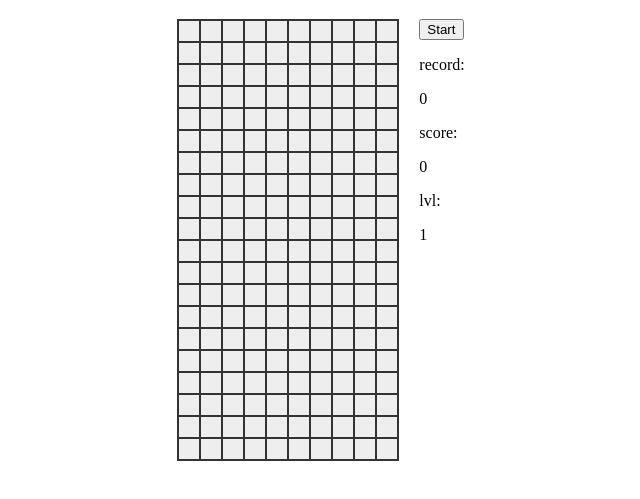
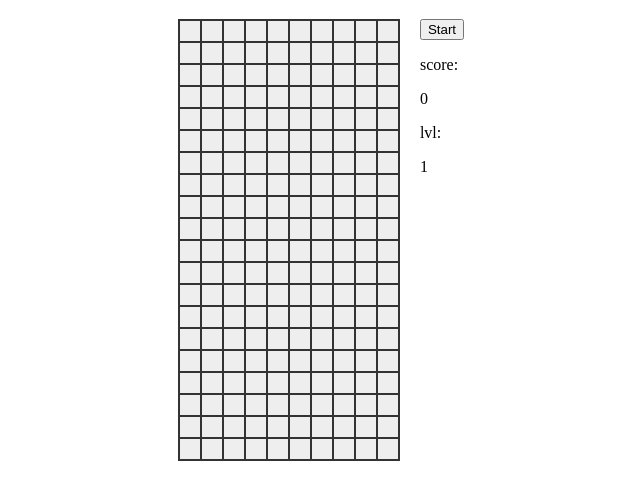
Before and after one commit to AlanOwl/race-frontend, a website with bundled scripts: page web-gui/index.html in a window 1280 px wide. Shown: the part 69-568 px from the top of the page, without its empty margins (319-959 px from the left). Built offline with nearby package versions, Linux system fonts and the light colour scheme.

Commit message:
Add files via upload

```diff
--- a/web-gui/game.js
+++ b/web-gui/game.js
@@ -8,7 +8,6 @@ applyRootStyles(rootStyles);
 const gameBoard = new GameBoard(document.querySelector('#game-board'));
 const btnStart = document.querySelector('.button-start')
 let score = document.querySelector('.score')
-let record = document.querySelector('.record')
 let lvl = document.querySelector('.lvl')
 let dataScore = 0
 let dataLvl = 0
@@ -49,17 +48,6 @@ const timerResponce = async () => {
 			dataLvl += 1
 			fetch(`${baseURL}/api/config/lvl`)
 		}
-		// if (dataScore > dataForRecord) {
-		// 	const res = await fetch(`${baseURL}/api/config/record`, {
-		// 		method: 'POST',
-		// 		headers: {
-		// 			'Content-Type': 'application/json',
-		// 		},
-		// 		body: JSON.stringify({ points: dataScore }),
-		// 	})
-		// 	const newDataForRecord = await res.json()
-		// 	record.innerHTML = newDataForRecord
-		// }
 	}, 1000)
 
 }
@@ -85,15 +73,6 @@ btnStart.addEventListener('click', async function () {
 	if (response.ok) {
 		dataScore = 0
 		dataLvl = 0
-		// const res = await fetch(`${baseURL}/api/config/record`, {
-		// 	method: 'POST',
-		// 	headers: {
-		// 		'Content-Type': 'application/json',
-		// 	},
-		// 	body: JSON.stringify({ points: 100 }),
-		// })
-		// const dataForRecord = await res.json()
-		// record.innerHTML = dataForRecord
 		timerResponce()
 		btnStart.setAttribute('disabled', '');
 	}
--- a/web-gui/index.html
+++ b/web-gui/index.html
@@ -16,8 +16,6 @@
 		<div id="side-panel dashboard-text">
 			<button class="button-start">Start</button>
 			<div id="score">
-								<p>record:</p>
-								<p class="record">0</p>
 				<p>score:</p>
 				<p class="score">0</p>
 				<p>lvl:</p>
```
